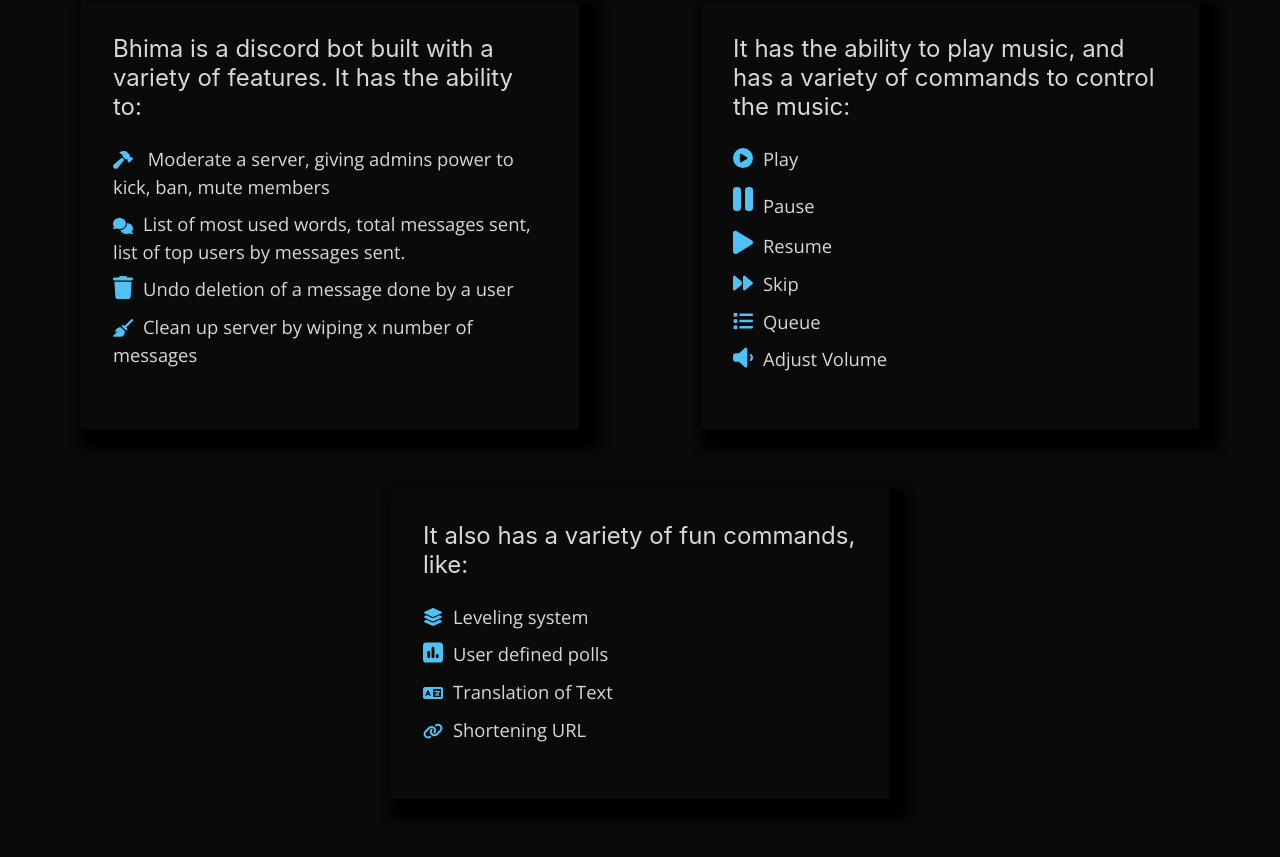
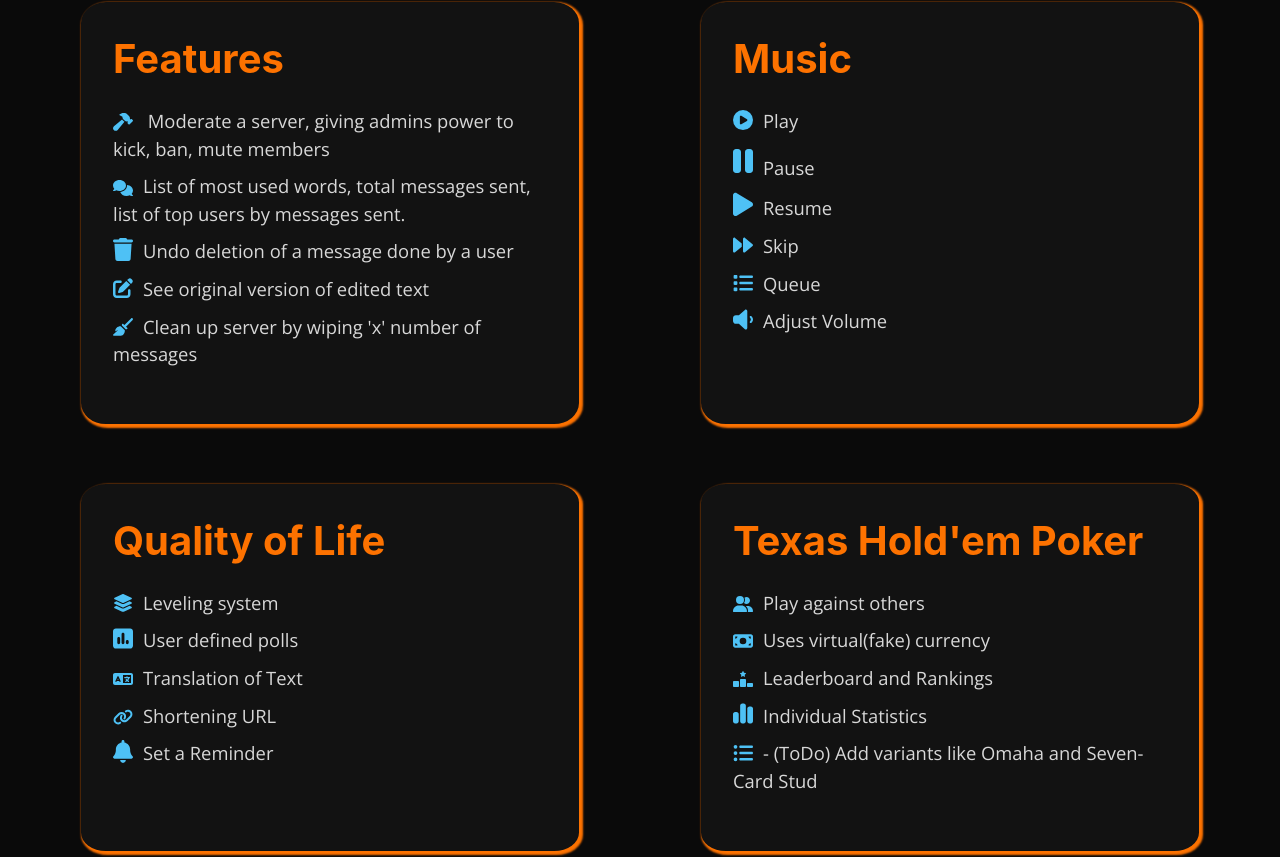
Before and after one commit to Rahul-M01/portfolio, a React (Create React App) app: page /bot in a window 1280 px wide. Shown: the part 508-1365 px from the top of the page. Built offline with nearby package versions, Linux system fonts and the light colour scheme.

Commit message:
Added more changes to site

```diff
--- a/public/index.html
+++ b/public/index.html
@@ -1,14 +1,12 @@
 <!DOCTYPE html>
 <html lang="en">
-  <head>
+
+<head>
     <meta charset="utf-8" />
     <link rel="icon" href="%PUBLIC_URL%/favicon.ico" />
     <meta name="viewport" content="width=device-width, initial-scale=1" />
     <meta name="theme-color" content="#000000" />
-    <meta
-      name="description"
-      content="Web site created using create-react-app"
-    />
+    <meta name="description" content="This is my website, that contains the details of all my projects." />
     <link rel="apple-touch-icon" href="%PUBLIC_URL%/logo192.png" />
     <!--
       manifest.json provides metadata used when your web app is installed on a
@@ -24,9 +22,10 @@
       work correctly both with client-side routing and a non-root public URL.
       Learn how to configure a non-root public URL by running `npm run build`.
     -->
-    <title>React App</title>
-  </head>
-  <body>
+    <title>Rahul's Portfolio</title>
+</head>
+
+<body>
     <noscript>You need to enable JavaScript to run this app.</noscript>
     <div id="root"></div>
     <!--
@@ -39,5 +38,6 @@
       To begin the development, run `npm start` or `yarn start`.
       To create a production bundle, use `npm run build` or `yarn build`.
     -->
-  </body>
+</body>
+
 </html>
--- a/src/App.css
+++ b/src/App.css
@@ -2,24 +2,3 @@
     background: #0A0A0A;
     color: white;
 }
-
-html {
-    scroll-behavior: smooth;
-}
-
-::-webkit-scrollbar {
-    width: 12px;
-    height: 12px;
-}
-
-::-webkit-scrollbar-track {
-    background-color: #f0f0f0;
-    border-radius: 10px;
-    box-shadow: inset 0 0 5px rgba(0, 0, 0, 0.3);
-}
-
-::-webkit-scrollbar-thumb {
-    background-color: #888;
-    border-radius: 10px;
-    box-shadow: 0 0 5px rgba(0, 0, 0, 0.5);
-}
--- a/src/header/header.css
+++ b/src/header/header.css
@@ -18,7 +18,7 @@
 }
 
 .header-container.sticky {
-    background-color: rgba(172, 172, 172, 0.5);
+    background-color: rgba(143, 143, 143, 0.2);
 }
 
 .logo-box {
--- a/src/header/header.js
+++ b/src/header/header.js
@@ -24,10 +24,10 @@
                 </div>
                 <nav className="navbar">
                     <ul>
-                        <li><a href="/">home</a></li>
+                        <li><a href="/">Home</a></li>
                         <li><a href="/bot">Bot</a></li>
                         <li><a href="/homelab">Homelab</a></li>
-                        <li><a href="">about</a></li>
+                        <li><a href="">Eternal Horizon</a></li>
                         <li><a href="">contact</a></li>
                     </ul>
                 </nav>
--- a/src/home/home.js
+++ b/src/home/home.js
@@ -27,23 +27,18 @@
                 {(stage === 'start' || stage === 'drop') && <div className="hello-text">{word}</div>}
                 {stage === 'drop' && <div className="drop"></div>}
                 {stage === 'zoom' && <div className="hello-text zoom">{word}</div>}
-                {stage === 'reveal' && (
+                {stage === 'reveal' &&
                     <div className="page-content">
                         <Header />
                         <h1 class="title">Full Stack &<br /> <span style={{ color: "white" }}>Software Developer</span></h1>
                         <p class="home-text">I am a software developer with 1 year of professional experience,<br />
-                            and 2 years of freelancing experience. I have been coding for the past 5 years,<br /> and have knowledge of a wide range of languages and frameworks like:<br /></p>
-                        <div className="languages-list">
-                            {languages.map((language, index) => (
-                                <div key={index} className="language-item">
-                                    <FontAwesomeIcon icon={faCode} className="language-icon" />
-                                    <span className="language-name">{language}</span>
-                                </div>
-                            ))}
+                            and 2 years of freelancing experience. I have graduated from DCU,<br /> with a BSc in Computer Applications.<br />
+                            I have a variety of skills, and projects under my belt, which you can know more about through my Resume attached below.<br /></p>
+                        <div class="resume-button-container">
+                            <button class="cyberpunk-button">RESUME</button>
                         </div>
                         <Footer />
-                    </div>
-                )}
+                    </div>}
             </div>
         </main>
     );
--- a/src/projects/discord_bot/bot.css
+++ b/src/projects/discord_bot/bot.css
@@ -130,6 +130,13 @@
     animation-delay: 3s;
 }
 
+.bot-feature-title {
+    font-size: 2.5rem;
+    position: relative;
+    color: rgb(255, 115, 0);
+    font-weight: bold;
+}
+
 .bot-text {
     font-size: 1.7rem;
     position: relative;
@@ -138,13 +145,13 @@
     padding-left: 5rem;
 }
 
-.two-paragraphs {
+.bot-two-paragraphs {
     display: flex;
     justify-content: space-around;
     padding: 20px;
 }
 
-.paragraph {
+.bot-paragraph {
     margin: 10px;
     flex: 1;
     font-size: 1.5rem;
@@ -152,25 +159,27 @@
     z-index: 1;
     color: rgb(218, 218, 218);
     padding: 2rem;
-    box-shadow: 10px 10px 10px 10px rgba(0, 0, 0, 1);
+    border-radius: 5%;
+    box-shadow: 2px 2px 2px 2px rgb(255, 115, 0);
+    background-color: #131313;
     max-width: 35%;
 }
 
-.paragraph ul {
+.bot-paragraph ul {
     list-style-type: none;
     /* Hides default bullets */
     padding-left: 0;
     /* Removes default padding */
 }
 
-.paragraph li {
+.bot-paragraph li {
     font-size: 1.15rem;
     margin-bottom: 10px;
     font-family: 'Open Sans', sans-serif;
     line-height: 1.5;
 }
 
-.paragraph li svg {
+.bot-paragraph li svg {
     margin-right: 10px;
     width: 20px;
     /* Adjust size as needed */
--- a/src/projects/discord_bot/bot.js
+++ b/src/projects/discord_bot/bot.js
@@ -3,7 +3,7 @@
 import discordLogo from '../../images/discord.png';
 import Header from '../../header/header';
 import { FontAwesomeIcon } from '@fortawesome/react-fontawesome';
-import { faHammer, faComments, faPlay, faPause, faForward, faList, faVolumeLow, faCirclePlay, faLayerGroup, faSquarePollVertical, faLanguage, faLink, faTrash, faBroom } from '@fortawesome/free-solid-svg-icons';
+import { faHammer, faComments, faPlay, faPause, faForward, faList, faVolumeLow, faCirclePlay, faLayerGroup, faSquarePollVertical, faLanguage, faLink, faTrash, faBroom, faBell, faDiamond, faHeart, faUsersBetweenLines, faMoneyBill, faUserGroup, faPenToSquare, faRankingStar, faChartSimple, faListUl } from '@fortawesome/free-solid-svg-icons';
 import Footer from '../../footer/Footer';
 
 const Bot = () => {
@@ -18,20 +18,20 @@
                     <h1 className="bot-title">Bhima,<br /><span style={{ color: "white" }}>A Discord Bot</span></h1>
                 </div>
             </div>
-            <div className="additional-text two-paragraphs">
-                <div className="paragraph">
-                    Bhima is a discord bot built with a variety of features. It has the ability to:
+            <div className="additional-text bot-two-paragraphs">
+                <div className="bot-paragraph">
+                    <span class="bot-feature-title">Features</span>
                     <ul>
                         <li><FontAwesomeIcon icon={faHammer} /> Moderate a server, giving admins power to kick, ban, mute members</li>
                         <li><FontAwesomeIcon icon={faComments} />List of most used words, total messages sent,
                             list of top users by messages sent.</li>
                         <li><FontAwesomeIcon icon={faTrash} />Undo deletion of a message done by a user</li>
-                        <li><FontAwesomeIcon icon={faBroom} />Clean up server by wiping x number of messages</li>
+                        <li><FontAwesomeIcon icon={faPenToSquare} />See original version of edited text</li>
+                        <li><FontAwesomeIcon icon={faBroom} />Clean up server by wiping 'x' number of messages</li>
                     </ul>
                 </div>
-                <div className="paragraph">
-                    It has the ability to
-                    play music, and has a variety of commands to control the music:
+                <div className="bot-paragraph">
+                    <span class="bot-feature-title">Music</span>
                     <ul>
                         <li><FontAwesomeIcon icon={faCirclePlay} />Play</li>
                         <li><FontAwesomeIcon icon={faPause} />Pause</li>
@@ -42,14 +42,25 @@
                     </ul>
                 </div>
             </div>
-            <div className="additional-text two-paragraphs">
-                <div className="paragraph">
-                    It also has a variety of fun commands, like:
+            <div className="additional-text bot-two-paragraphs">
+                <div className="bot-paragraph">
+                    <span class="bot-feature-title">Quality of Life</span>
                     <ul>
                         <li><FontAwesomeIcon icon={faLayerGroup} />Leveling system</li>
                         <li><FontAwesomeIcon icon={faSquarePollVertical} />User defined polls</li>
                         <li><FontAwesomeIcon icon={faLanguage} />Translation of Text</li>
                         <li><FontAwesomeIcon icon={faLink} />Shortening URL</li>
+                        <li><FontAwesomeIcon icon={faBell} />Set a Reminder</li>
+                    </ul>
+                </div>
+                <div className="bot-paragraph">
+                    <span class="bot-feature-title">Texas Hold'em Poker</span>
+                    <ul>
+                        <li><FontAwesomeIcon icon={faUserGroup} />Play against others</li>
+                        <li><FontAwesomeIcon icon={faMoneyBill} />Uses virtual(fake) currency</li>
+                        <li><FontAwesomeIcon icon={faRankingStar} />Leaderboard and Rankings</li>
+                        <li><FontAwesomeIcon icon={faChartSimple} />Individual Statistics</li>
+                        <li><FontAwesomeIcon icon={faListUl} />- (ToDo) Add variants like Omaha and Seven-Card Stud</li>
                     </ul>
                 </div>
             </div>
```
Also changed, not shown: src/home/home.css (+172 -0 lines), 1 other file (tests, documents, lock files or other folders).
